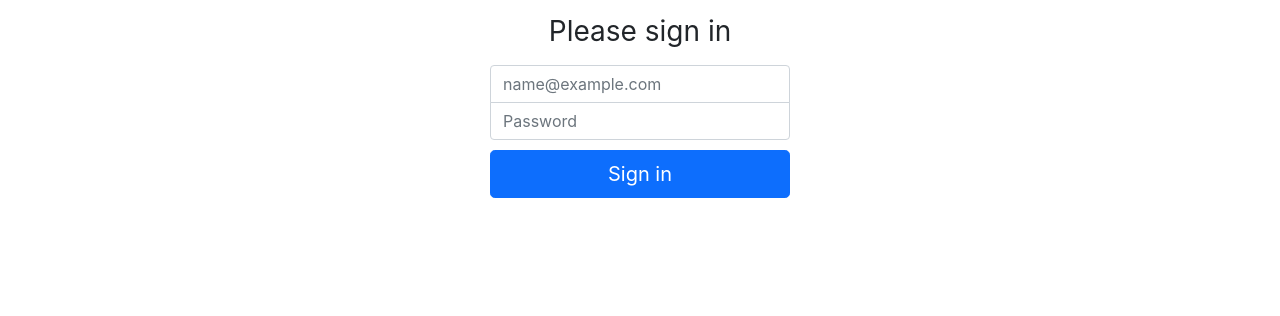
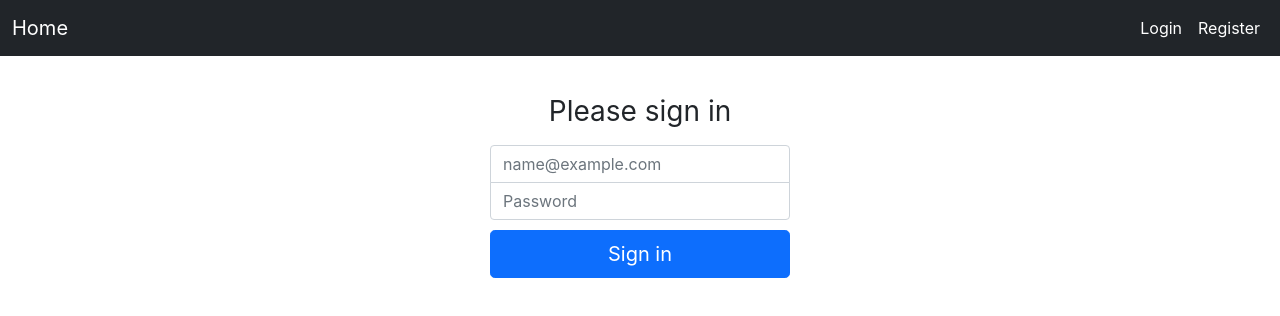
Before and after one commit to HampusJohnOlausson/react_authentication, a React (Create React App) app: page / in a window 1280 px wide. Shown: the top 316 px of the page. Built offline with nearby package versions, Linux system fonts and the light colour scheme.

Commit message:
Added a navbar for register and login

```diff
--- a/src/App.tsx
+++ b/src/App.tsx
@@ -5,15 +5,45 @@ import './App.css';
 function App() {
   return (
     <div className="App">
+      <nav className="navbar navbar-expand-md navbar-dark bg-dark mb-4">
+        <div className="container-fluid">
+          <a className="navbar-brand" href="#">
+            Home
+          </a>
+          <div>
+            <ul className="navbar-nav me-auto mb-2 mb-md-0">
+              <li className="nav-item">
+                <a className="nav-link active" aria-current="page" href="#">
+                  Login
+                </a>
+              </li>
+              <li className="nav-item">
+                <a className="nav-link active" aria-current="page" href="#">
+                  Register
+                </a>
+              </li>
+            </ul>
+          </div>
+        </div>
+      </nav>
       <main className="form-signin">
-  <form>
-    <h1 className="h3 mb-3 fw-normal">Please sign in</h1>
-      <input type="email" className="form-control"  placeholder="name@example.com"/>
-      <input type="password" className="form-control" placeholder="Password"/>
-    <button className="w-100 btn btn-lg btn-primary" type="submit">Sign in</button>
-  </form>
-</main>
-
+        <form>
+          <h1 className="h3 mb-3 fw-normal">Please sign in</h1>
+          <input
+            type="email"
+            className="form-control"
+            placeholder="name@example.com"
+          />
+          <input
+            type="password"
+            className="form-control"
+            placeholder="Password"
+          />
+          <button className="w-100 btn btn-lg btn-primary" type="submit">
+            Sign in
+          </button>
+        </form>
+      </main>
     </div>
   );
 }
```
